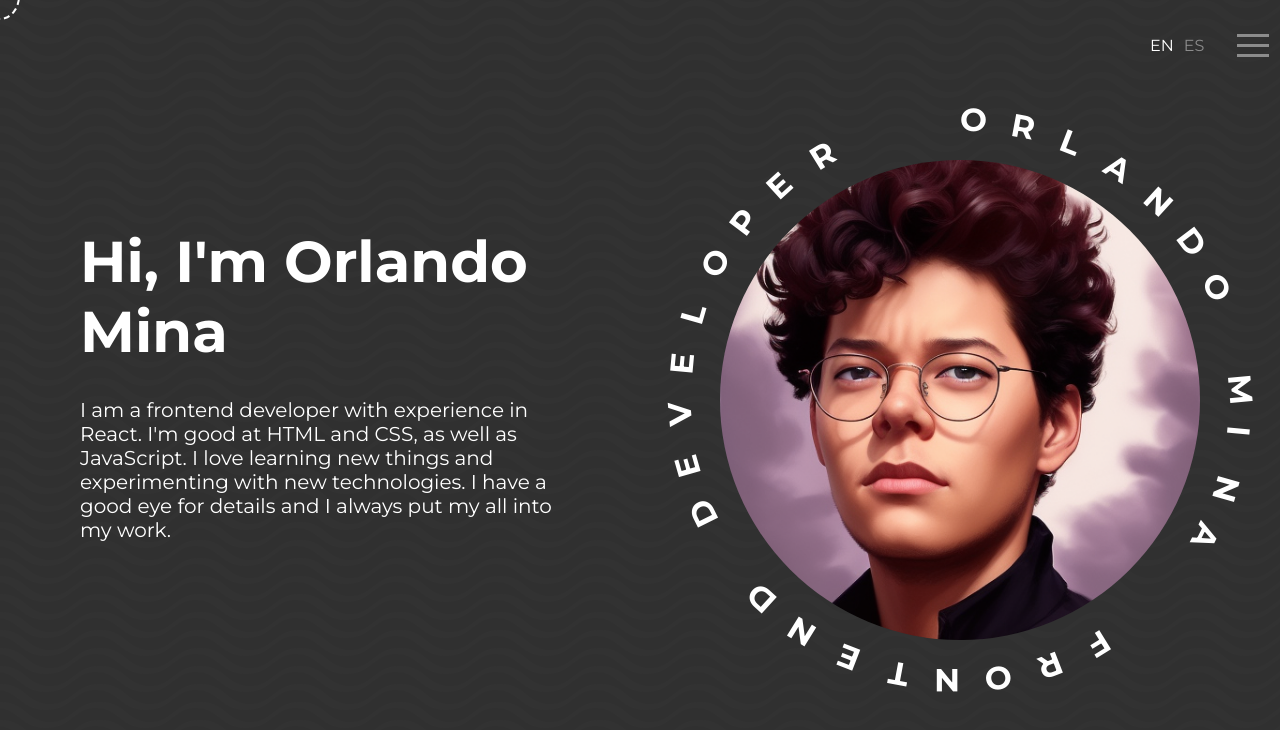
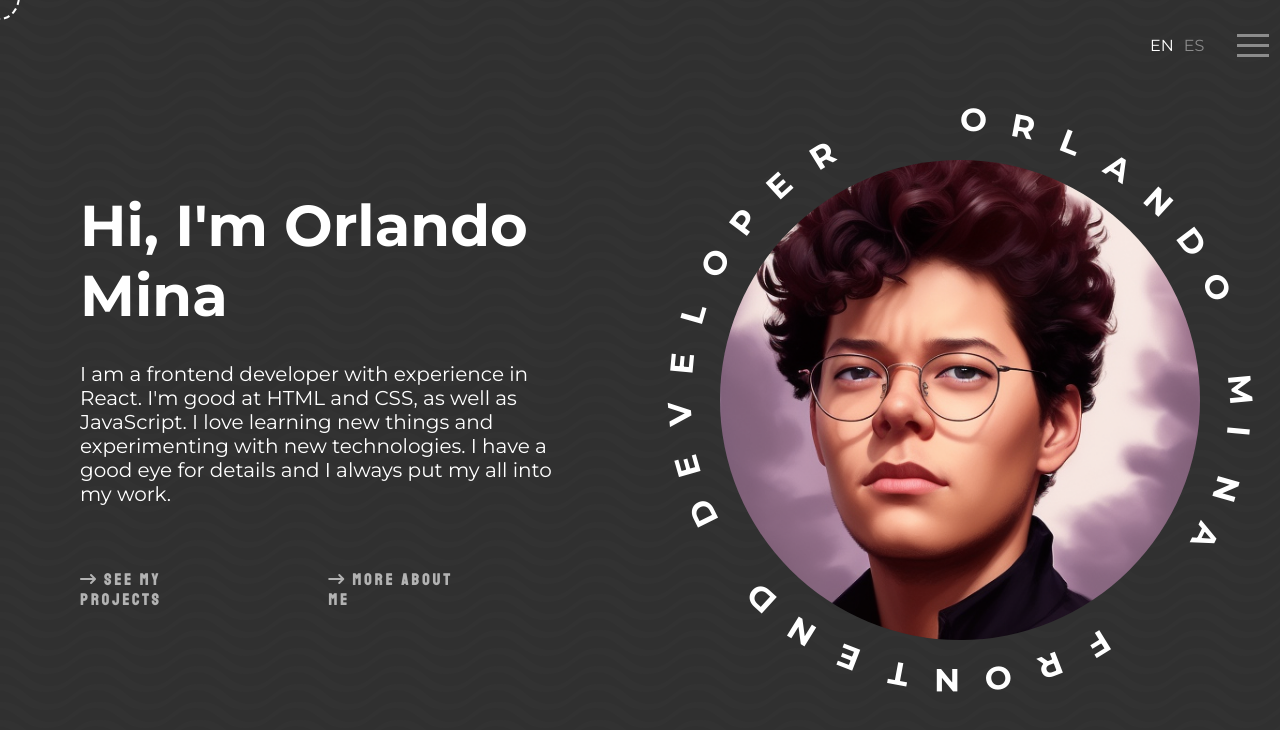
Before and after one commit to Orloxx23/OrlandoMmv2, a React (Create React App) app: page / in a window 1280 px wide. Shown: the top 730 px of the page. Built offline with nearby package versions, Linux system fonts and the light colour scheme.

Commit message:
coverpage finished

```diff
--- a/src/App.js
+++ b/src/App.js
@@ -2,7 +2,7 @@ import React from "react";
 import { CursorProvider } from "./context/CursorContext";
 import { I18nextProvider } from "react-i18next";
 import i18next from "i18next";
-import { Routes, Route, useRoutes, useLocation } from "react-router-dom";
+import { useRoutes, useLocation } from "react-router-dom";
 import { About, Coverpage } from "./pages";
 import { AnimatePresence } from "framer-motion";
 
--- a/src/components/CircleText/circleText.css
+++ b/src/components/CircleText/circleText.css
@@ -30,7 +30,6 @@
   animation: spinText 160s linear infinite reverse;
   color: #fff;
   text-transform: uppercase;
-  font-family: "Staatliches", cursive;
   display: flex;
   justify-content: flex-end;
   align-items: flex-end;
--- a/src/components/CircleText/index.jsx
+++ b/src/components/CircleText/index.jsx
@@ -13,6 +13,7 @@ export default function CircleText({ text, content }) {
       <div className="spining-text-content">
         {content ? (
           <motion.img
+            draggable="false"
             src={content}
             alt="Orlando Mina"
             initial={{ opacity: 0, scale: 0.5 }}
--- a/src/components/Menu/index.jsx
+++ b/src/components/Menu/index.jsx
@@ -41,6 +41,10 @@ export default function Menu() {
   };
 
   const menuItems = [
+    {
+      title: t("menu.home"),
+      link: "/",
+    },
     {
       title: t("menu.about"),
       link: "/about",
--- a/src/components/Menu/menu.css
+++ b/src/components/Menu/menu.css
@@ -58,7 +58,7 @@
 
 .menu-content-item {
   text-transform: uppercase;
-  font-size: 5rem;
+  font-size: 4rem;
   color: #ffffff;
   font-weight: bold;
   font-family: "Staatliches", cursive;
@@ -94,23 +94,19 @@
   color: #ffffff;
 }
 
-a{
+a {
   text-decoration: none;
   color: #ffffff;
 }
 
-.animLanguage-screen{
-  position: absolute;
-  top: 0;
-  left: 0;
-  width: 100%;
-  height: 100vh;
-  background: #ffffff;
-  z-index: 12;
-  display: flex;
-  justify-content: center;
-  align-items: center;
+@media (max-width: 768px) {
+  .menu-content-item {
+    text-transform: uppercase;
+    font-size: 2rem;
+    color: #ffffff;
+    font-weight: bold;
+    font-family: "Staatliches", cursive;
+    margin: 50px 0;
+    cursor: pointer;
+  }
 }
-
-@media (max-width: 768px) {
-}
--- a/src/languages/en/global.json
+++ b/src/languages/en/global.json
@@ -1,5 +1,6 @@
 {
   "menu":{
+    "home": "Home",
     "about": "About me",
     "projects": "Projects",
     "contact": "Contact"
@@ -8,6 +9,8 @@
   "coverpage": {
     "title": "Hi, I'm Orlando Mina",
     "circleText": "Orlando Mina  frontend developer  ",
-    "about": "I am a frontend developer with experience in React. I'm good at HTML and CSS, as well as JavaScript. I love learning new things and experimenting with new technologies. I have a good eye for details and I always put my all into my work."
+    "about": "I am a frontend developer with experience in React. I'm good at HTML and CSS, as well as JavaScript. I love learning new things and experimenting with new technologies. I have a good eye for details and I always put my all into my work.",
+    "projects": "See my projects",
+    "moreMe": "More about me"
   }
 }
--- a/src/languages/es/global.json
+++ b/src/languages/es/global.json
@@ -1,5 +1,6 @@
 {
   "menu":{
+    "home": "Inicio",
     "about": "Sobre mi",
     "projects": "Proyectos",
     "contact": "Contacto"
@@ -7,6 +8,8 @@
   "coverpage": {
     "title": "Hola, Soy Orlando Mina",
     "circleText": "Orlando Mina  desarrollador frontend  ",
-    "about": "Soy desarrollador frontend con experiencia en React. Soy bueno en CSS y HTML, así como en JavaScript. Me encanta aprender cosas nuevas y experimentar con nuevas tecnologías. Tengo buen ojo para los detalles y siempre pongo todo de mi en mi trabajo."
+    "about": "Soy desarrollador frontend con experiencia en React. Soy bueno en CSS y HTML, así como en JavaScript. Me encanta aprender cosas nuevas y experimentar con nuevas tecnologías. Tengo buen ojo para los detalles y siempre pongo todo de mi en mi trabajo.",
+    "projects": "Mira mis proyectos",
+    "moreMe": "Mas sobre mi"
   }
 }
--- a/src/pages/Coverpage/coverpage.css
+++ b/src/pages/Coverpage/coverpage.css
@@ -60,6 +60,40 @@ body {
   z-index: 12;
 }
 
+.fast-access {
+  width: 100%;
+  display: flex;
+  justify-content: flex-start;
+  align-items: center;
+  margin-top: 4rem;
+}
+
+.fast-access-item {
+  margin-right: 5rem;
+  cursor: pointer;
+  color: rgb(179, 179, 179);
+  transition: all 0.5s ease;
+}
+
+.fast-access-item:hover {
+  color: #fff;
+}
+
+.fast-access-item i {
+  margin-right: 0.5rem;
+}
+
+.fast-access-item span {
+  font-weight: bold;
+  font-family: "Staatliches", cursive;
+  letter-spacing: 0.2rem;
+  transition: all 0.5s ease;
+}
+
+.fast-access-item span:hover {
+  letter-spacing: 0.45rem;
+}
+
 @media (max-width: 768px) {
   .coverpage {
     width: 100vw;
--- a/src/pages/Coverpage/index.jsx
+++ b/src/pages/Coverpage/index.jsx
@@ -5,6 +5,7 @@ import meImg from "../../assets/img/me.png";
 import { CursorContext } from "../../context/CursorContext";
 import { useTranslation } from "react-i18next";
 import { motion, useIsPresent } from "framer-motion";
+import { useNavigate } from "react-router-dom";
 
 export default function Coverpage() {
   const { setCursorVariant, menuOpen } = React.useContext(CursorContext);
@@ -24,6 +25,11 @@ export default function Coverpage() {
     menuOpen: {
       left: "-50%",
     },
+  };
+
+  let navigate = useNavigate();
+  const goTo = (link) => {
+    navigate(link);
   };
 
   return (
@@ -51,6 +57,26 @@ export default function Coverpage() {
             >
               {t("coverpage.about")}
             </motion.p>
+            <div className="fast-access">
+              <div
+                className="fast-access-item"
+                onClick={() => goTo("/projects")}
+                onMouseEnter={() => setCursorVariant("txt")}
+                onMouseLeave={() => setCursorVariant("default")}
+              >
+                <i className="fa-solid fa-arrow-right-long"></i>
+                <span>{t("coverpage.projects")}</span>
+              </div>
+              <div
+                className="fast-access-item"
+                onClick={() => goTo("/about")}
+                onMouseEnter={() => setCursorVariant("txt")}
+                onMouseLeave={() => setCursorVariant("default")}
+              >
+                <i className="fa-solid fa-arrow-right-long"></i>
+                <span>{t("coverpage.moreMe")}</span>
+              </div>
+            </div>
           </div>
         </div>
         <div className="coverpage-right">
```
